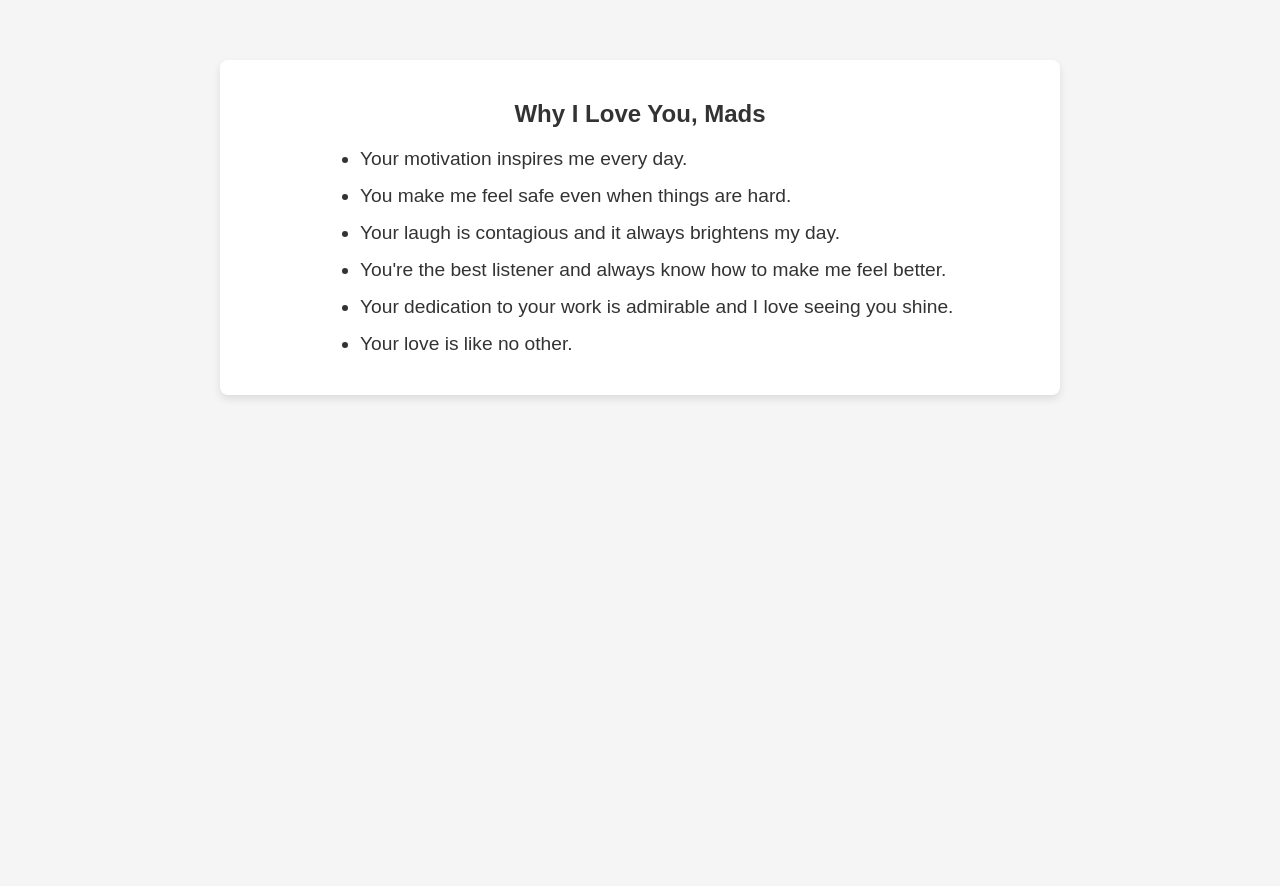
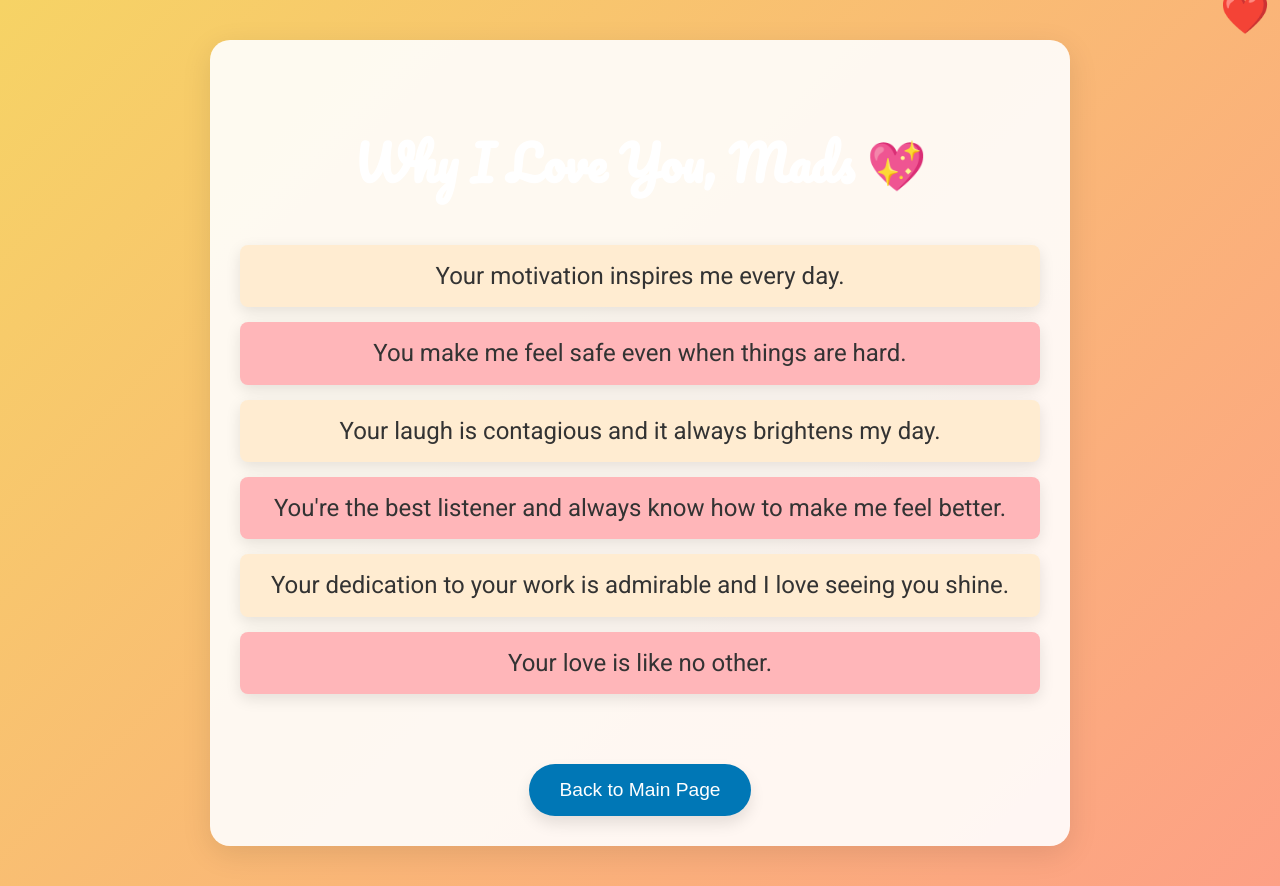
Before and after one commit to heaymalaah/heayma.github.io, a plain HTML site: page reasons.html in a window 1280 px wide. Before the commit the page ends 800 px from the top, so only its background shows below. Drawn offline with Linux system fonts and the light colour scheme.

Commit message:
Update reasons.html

```diff
--- a/reasons.html
+++ b/reasons.html
@@ -4,11 +4,120 @@
     <meta charset="UTF-8">
     <meta name="viewport" content="width=device-width, initial-scale=1.0">
     <title>Why I Love You</title>
-    <link rel="stylesheet" href="styles.css">
+    <link href="https://fonts.googleapis.com/css2?family=Pacifico&family=Roboto:wght@300;400&display=swap" rel="stylesheet">
+    <style>
+        /* Global Styles */
+        body {
+            font-family: 'Roboto', sans-serif;
+            background: linear-gradient(135deg, #f6d365, #fda085);
+            margin: 0;
+            padding: 0;
+            color: #333;
+            text-align: center;
+        }
+
+        h2 {
+            font-family: 'Pacifico', cursive;
+            color: #fff;
+            font-size: 3em;
+            margin-top: 50px;
+        }
+
+        .content {
+            width: 80%;
+            max-width: 800px;
+            margin: 40px auto;
+            padding: 30px;
+            background: rgba(255, 255, 255, 0.9);
+            border-radius: 20px;
+            box-shadow: 0 8px 30px rgba(0, 0, 0, 0.1);
+        }
+
+        /* Styling for the list */
+        ul {
+            list-style-type: none;
+            padding: 0;
+            margin: 30px 0;
+        }
+
+        li {
+            font-size: 1.5em;
+            line-height: 1.6;
+            color: #333;
+            padding: 12px;
+            background-color: #ffffff;
+            margin-bottom: 15px;
+            border-radius: 8px;
+            box-shadow: 0 5px 15px rgba(0, 0, 0, 0.1);
+            transform: translateY(20px);
+            opacity: 0;
+            animation: fadeInUp 0.6s ease-in-out forwards;
+        }
+
+        li:nth-child(odd) {
+            background-color: #ffecd1;
+        }
+
+        li:nth-child(even) {
+            background-color: #ffb6b9;
+        }
+
+        /* Animation for the list items */
+        @keyframes fadeInUp {
+            0% {
+                opacity: 0;
+                transform: translateY(20px);
+            }
+            100% {
+                opacity: 1;
+                transform: translateY(0);
+            }
+        }
+
+        /* Button to go back */
+        .back-btn {
+            font-size: 1.2em;
+            padding: 15px 30px;
+            background-color: #0077b6;
+            color: white;
+            border: none;
+            border-radius: 50px;
+            cursor: pointer;
+            margin-top: 40px;
+            box-shadow: 0 8px 15px rgba(0, 0, 0, 0.1);
+            transition: all 0.3s ease;
+        }
+
+        .back-btn:hover {
+            background-color: #005f8d;
+            transform: scale(1.05);
+        }
+
+        /* Heart animation */
+        .heart-animation {
+            position: absolute;
+            top: 10px;
+            right: 10px;
+            font-size: 2.5em;
+            color: #ff6f61;
+            animation: bounce 2s infinite;
+        }
+
+        @keyframes bounce {
+            0%, 100% {
+                transform: translateY(0);
+            }
+            50% {
+                transform: translateY(-20px);
+            }
+        }
+
+    </style>
 </head>
 <body>
+
     <div class="content">
-        <h2>Why I Love You, Mads</h2>
+        <h2>Why I Love You, Mads 💖</h2>
         <ul>
             <li>Your motivation inspires me every day.</li>
             <li>You make me feel safe even when things are hard.</li>
@@ -17,6 +126,12 @@
             <li>Your dedication to your work is admirable and I love seeing you shine.</li>
             <li>Your love is like no other.</li>
         </ul>
+
+        <button class="back-btn" onclick="window.location.href='index.html'">Back to Main Page</button>
     </div>
+
+    <!-- Heart Animation -->
+    <div class="heart-animation">❤️</div>
+
 </body>
 </html>
```
